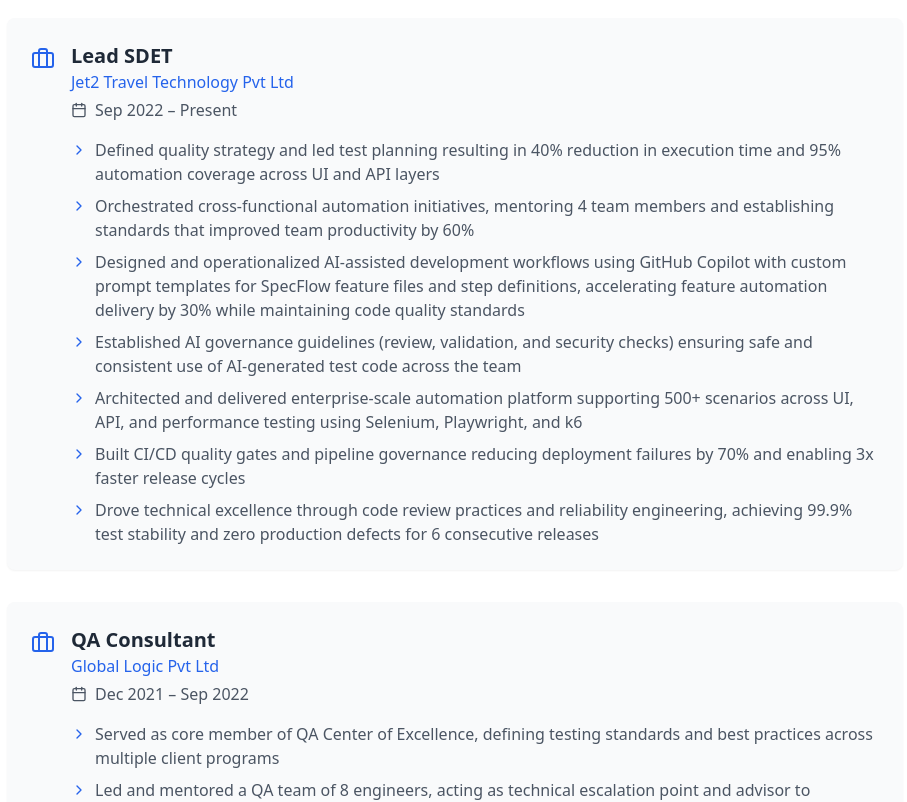
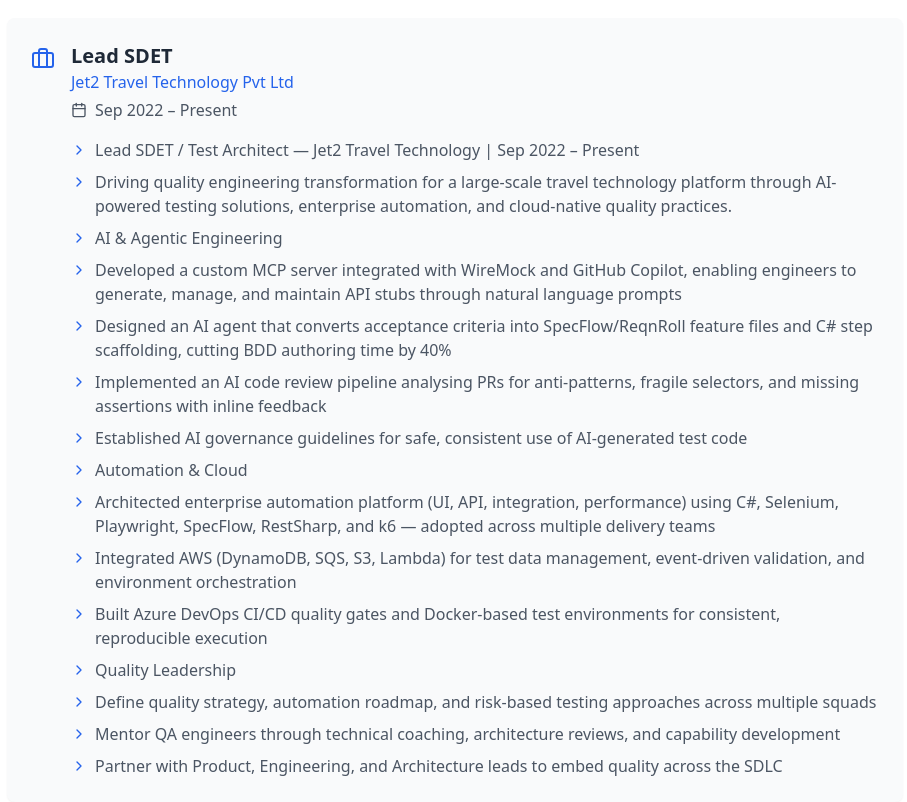
Before and after one commit to Iliyas26/IliyasHasan.github.io, a React (Vite) app: page / in a window 1280 px wide. Shown: the part 2780-3582 px from the top of the page, without its empty margins (185-1092 px from the left). Built offline with nearby package versions, Linux system fonts and the light colour scheme.

Commit message:
Revise Experience section with new responsibilities
Updated responsibilities to include new AI-driven initiatives and automation strategies.

```diff
--- a/src/components/Experience.tsx
+++ b/src/components/Experience.tsx
@@ -8,13 +8,21 @@ export function Experience() {
       company: "Jet2 Travel Technology Pvt Ltd",
       period: "Sep 2022 – Present",
       responsibilities: [
-        "Defined quality strategy and led test planning resulting in 40% reduction in execution time and 95% automation coverage across UI and API layers",
-        "Orchestrated cross-functional automation initiatives, mentoring 4 team members and establishing standards that improved team productivity by 60%",
-        "Designed and operationalized AI-assisted development workflows using GitHub Copilot with custom prompt templates for SpecFlow feature files and step definitions, accelerating feature automation delivery by 30% while maintaining code quality standards",
-        "Established AI governance guidelines (review, validation, and security checks) ensuring safe and consistent use of AI-generated test code across the team",
-        "Architected and delivered enterprise-scale automation platform supporting 500+ scenarios across UI, API, and performance testing using Selenium, Playwright, and k6",
-        "Built CI/CD quality gates and pipeline governance reducing deployment failures by 70% and enabling 3x faster release cycles",
-        "Drove technical excellence through code review practices and reliability engineering, achieving 99.9% test stability and zero production defects for 6 consecutive releases"
+        "Lead SDET / Test Architect — Jet2 Travel Technology | Sep 2022 – Present",
+        "Driving quality engineering transformation for a large-scale travel technology platform through AI-powered testing solutions, enterprise automation, and cloud-native quality practices.",
+        "AI & Agentic Engineering",
+        "Developed a custom MCP server integrated with WireMock and GitHub Copilot, enabling engineers to generate, manage, and maintain API stubs through natural language prompts",
+        "Designed an AI agent that converts acceptance criteria into SpecFlow/ReqnRoll feature files and C# step scaffolding, cutting BDD authoring time by 40%",
+        "Implemented an AI code review pipeline analysing PRs for anti-patterns, fragile selectors, and missing assertions with inline feedback",
+        "Established AI governance guidelines for safe, consistent use of AI-generated test code",
+        "Automation & Cloud",
+        "Architected enterprise automation platform (UI, API, integration, performance) using C#, Selenium, Playwright, SpecFlow, RestSharp, and k6 — adopted across multiple delivery teams",
+        "Integrated AWS (DynamoDB, SQS, S3, Lambda) for test data management, event-driven validation, and environment orchestration",
+        "Built Azure DevOps CI/CD quality gates and Docker-based test environments for consistent, reproducible execution",
+        "Quality Leadership",
+        "Define quality strategy, automation roadmap, and risk-based testing approaches across multiple squads",
+        "Mentor QA engineers through technical coaching, architecture reviews, and capability development",
+        "Partner with Product, Engineering, and Architecture leads to embed quality across the SDLC"
       ]
     },
     {
```
